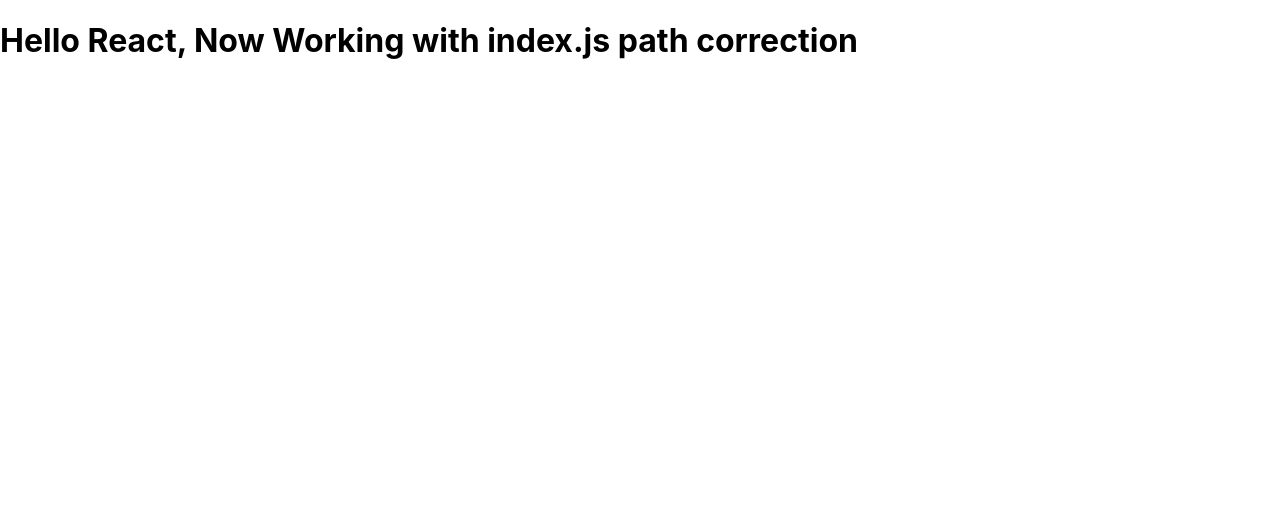
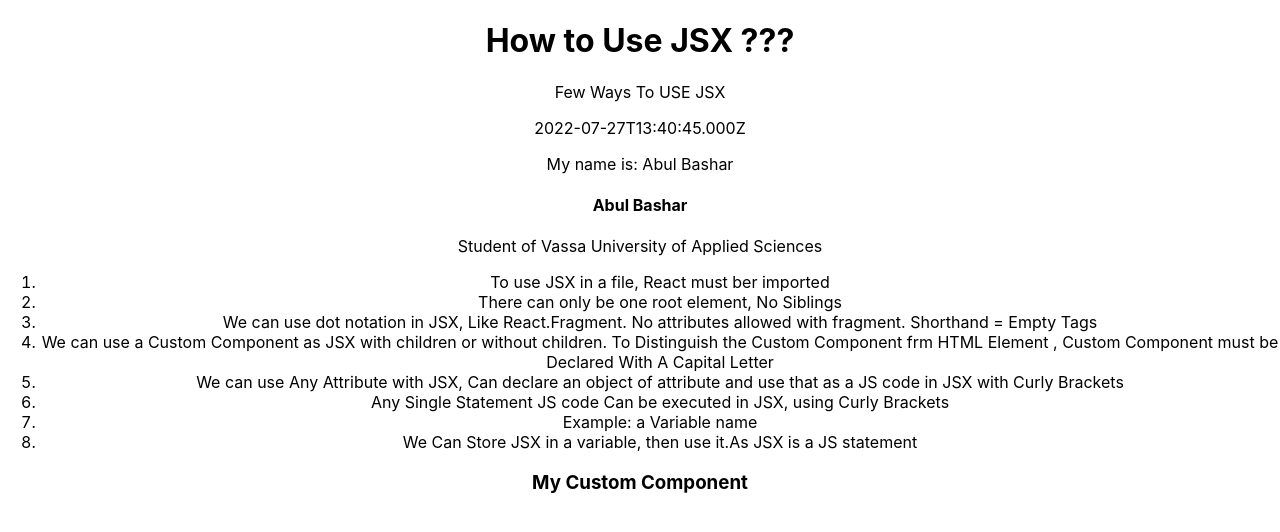
Before and after one commit to abulbashar98/React_Core_Concepts_by_HM_Nayem, a React app in the folder first-react-app/: page / in a window 1280 px wide. Shown: the top 532 px of the page. Built offline with nearby package versions, Linux system fonts and the light colour scheme.

Commit message:
JSX inroduction, writting of JS version of JSX. Few ways to use JSX

```diff
--- /dev/null
+++ b/first-react-app/src/App.css
@@ -0,0 +1,36 @@
+.App {
+  text-align: center;
+}
+
+
+
+@media (prefers-reduced-motion: no-preference) {
+  .App-logo {
+    animation: App-logo-spin infinite 20s linear;
+  }
+}
+
+.App-header {
+  background-color: #282c34;
+  min-height: 100vh;
+  display: flex;
+  flex-direction: column;
+  align-items: center;
+  justify-content: center;
+  font-size: calc(10px + 2vmin);
+  color: white;
+}
+
+.App-link {
+  color: #61dafb;
+}
+
+@keyframes App-logo-spin {
+  from {
+    transform: rotate(0deg);
+  }
+
+  to {
+    transform: rotate(360deg);
+  }
+}
--- a/first-react-app/src/Components/app.jsx
+++ b/first-react-app/src/Components/app.jsx
@@ -1,64 +1,81 @@
-import React from 'react'
+import React, { Component } from "react";
 
 
-// Definition: Javascript Class or Function that Returns JSX
+class App extends Component {
 
-/*-------------------------------- *\
-    Two Types of Component in React
-\*-----------------------------------*/
+    render() {
 
-/**
- * 1.  Class Based Component / Stateful Component / Smart Component
- * 2. Functional Component / Stateless Component / Dumb Component
+        // 4
+        const MyCustomComponent = () => <h3>My Custom Component</h3>;
+
+        // 5.2 attribute in Obj
+        const attributeObj = {
+            title: 'Test Title from OBj',
+            id: '01'
+        }
+
+        // 7.
+
+        const name = "Abul Bashar";
+
+        const bio = (
+            <div>
+                <h4>{name}</h4>
+                <p>Student of Vassa University of Applied Sciences</p>
+            </div>
+        );
+        return (
+
+            <div className='App'>
+                < h1 title="Test Title"> How to Use JSX ???</h1 >
+                <p {...attributeObj}>Few Ways To USE JSX</p>
+                <p>{new Date().toISOString()}</p>
+                <p>My name is: {name}</p>
+                {bio}
+                <ol>
+                    <li>  To use JSX in a file, React must ber imported</li>
+                    <li>There can only be one root element, No Siblings</li>
+                    <li>We can use dot notation in JSX, Like React.Fragment. No attributes allowed with fragment. Shorthand = Empty Tags </li>
+                    <li>We can use a Custom Component as JSX with children or without children. To Distinguish the Custom Component frm HTML Element , Custom Component must be Declared With A Capital Letter</li>
+                    <li>We can use Any Attribute with JSX, Can declare an object of attribute and use that as a JS code in JSX with Curly Brackets</li>
+                    <li>Any Single Statement JS code Can be executed in JSX, using Curly Brackets</li>
+                    <li>Example: a Variable name</li>
+                    <li>We Can Store JSX in a variable, then use it.As JSX is a JS statement</li>
+                </ol>
+                <MyCustomComponent />
+            </div>
+
+            /*
+                                    // 3.1 fragment with dot notation, no attribute applies
+
+                                    <React.Fragment className="App">
+                                        < h1 > How to Use JSX ???</h1 >
+                                        <p>Few Ways To USE JSX</p>
+                                    </ React.Fragment>
                         */
 
+            /*
+            // 3.2 Fragment Shorthand, When we don't want a div to be a root element. Still no attribute
 
+            <>
+                < h1 > How to Use JSX ???</h1 >
+                <p>Few Ways To USE JSX</p>
 
+            </>
+          */
+            /*
+                                   // 2. not allowed,
 
+                                   // <div></div>
 
-//* Class Based Component */
-
-class App extends React.Component {
-
-    //******** Two Layers of A Component *****//
-
-    // 1. Data and Logic Layer (optional)
-    // 2. Representation Layer (Required)
-
-
-
-    //******* Data and Logic Layer
-
-    /* 1. State
-     * 2. Variables or Properties
-     * 3. Functions or Methods
-     * 4. Life Cycle Methods
-
+                                   // To Understand the Reason Behind This we can See the
+                                   // Previous jsx_1 file, from return we can see a Single
+                                   // React.createElement,Surely can hold as many children
+                                   // as we want, But Root Element can't have a sibling
                        */
 
-    //******** Representation Layer
-
-    /**
-       5. JSX
-    */
-
-    render() {
-        return <h1>Hello React, Now Working with index.js path correction</h1>
-    }
+        );
+    };
 }
 
 export default App;
-
-
-
-
-//* Functional Component */
-
-// 1.
-function myFunctionalComponent() {
-    const name = 'ab';
-    return <h3>Hello from react</h3>
-}
-
-// 2.
-const anotherFunctionalComponent = () => (<h5>Hello From Arrow Function Component</h5>);
--- a/first-react-app/src/index.css
+++ b/first-react-app/src/index.css
@@ -7,6 +7,10 @@ body {
   -moz-osx-font-smoothing: grayscale;
 }
 
+div {
+  margin: 0 auto;
+}
+
 code {
   font-family: source-code-pro, Menlo, Monaco, Consolas, 'Courier New',
     monospace;
--- a/first-react-app/src/index.js
+++ b/first-react-app/src/index.js
@@ -1,5 +1,6 @@
 import React from 'react';
 import ReactDOM from 'react-dom/client';
+import './App.css';
 import './index.css';
 import App from './Components/app.jsx';
 import reportWebVitals from './reportWebVitals';
```
Also changed, not shown: first-react-app/src/Components/app_component.jsx (added, +64 -0 lines), first-react-app/src/Components/app_jsx_1.jsx (added, +51 -0 lines), first-react-app/src/Components/mainapp.jsx (added, +18 -0 lines). Lines whose indentation alone changed are shown as unchanged.
